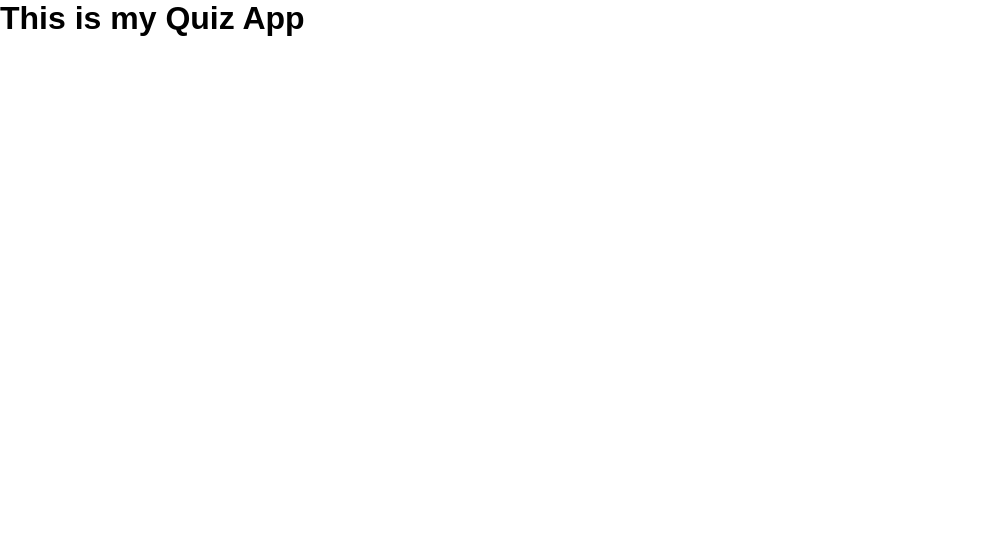
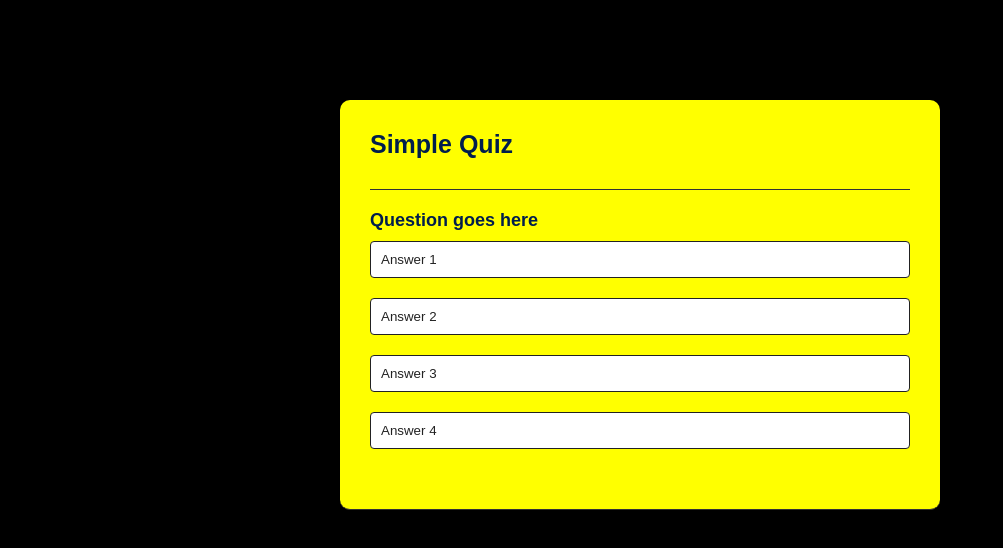
Before and after one commit to hhamad007/Quiz_App, a plain HTML site: page index.html in a window 1280 px wide. Shown: the whole page, without its empty margins (0-1003 px from the left). Drawn offline with Linux system fonts and the light colour scheme.

Commit message:
did some styling of the front page

```diff
--- a/index.html
+++ b/index.html
@@ -6,8 +6,20 @@
    <link href="style.css" rel="stylesheet">
   <title>Quiz App</title>
 </head>
-<bodys style ="background-color: gray;">
-  <h1>This is my Quiz App</h1>
+<bodys>
+  <div class="app">
+    <h1>Simple Quiz</h1>
+    <div class="quiz">
+      <h2 id="question">Question goes here</h2>
+      <div id="answer-buttons">
+        <button class="btn">Answer 1</button>
+        <button class="btn">Answer 2</button>
+        <button class="btn">Answer 3</button>
+        <button class="btn">Answer 4</button>
+      </div>
+      <button id="next-btn">Next</button>
+    </div>
+  </div>
 
 
 
--- a/style.css
+++ b/style.css
@@ -4,3 +4,66 @@
   font-family: sans-serif;
   box-sizing: border-box;
 }
+
+body {
+  background: black;
+}
+
+.app {
+  background: yellow;
+  width: 90%;
+  max-width: 600px;
+  margin: 100px auto 0;
+  border-radius: 10px;
+  padding: 30px;
+}
+
+.app, h1 {
+  font-size: 25px;
+  color: #001e4d;
+  font-weight: 600;
+  border-bottom: 1px solid #333;
+  padding-bottom: 30px;
+}
+
+
+.quiz{
+  padding: 20px 0;
+}
+
+.quiz h2{
+  font-size: 18px;
+  color: #001e4d;
+}
+
+.btn {
+  background: white;
+  color: #222;
+  font-weight: 500;
+  width: 100%;
+  border: 1px solid #222;
+  padding: 10px;
+  margin: 10px 0;
+  text-align:  left;
+  border-radius: 4px;
+  cursor: pointer;
+  transition: all 0.3s;
+}
+
+.btn:hover{
+  background-color: #222;
+  color: white;
+}
+
+#next-btn {
+  background: #024fca;
+  color: white;
+  font-weight: 500;
+  width: 150px;
+  border: 0;
+  padding: 10px;
+  margin: 20px auto 0;
+  border-radius: 4px;
+  cursor: pointer;
+  display: none;
+}
```
Also changed, not shown: quiz.js (line endings or trailing spaces).
